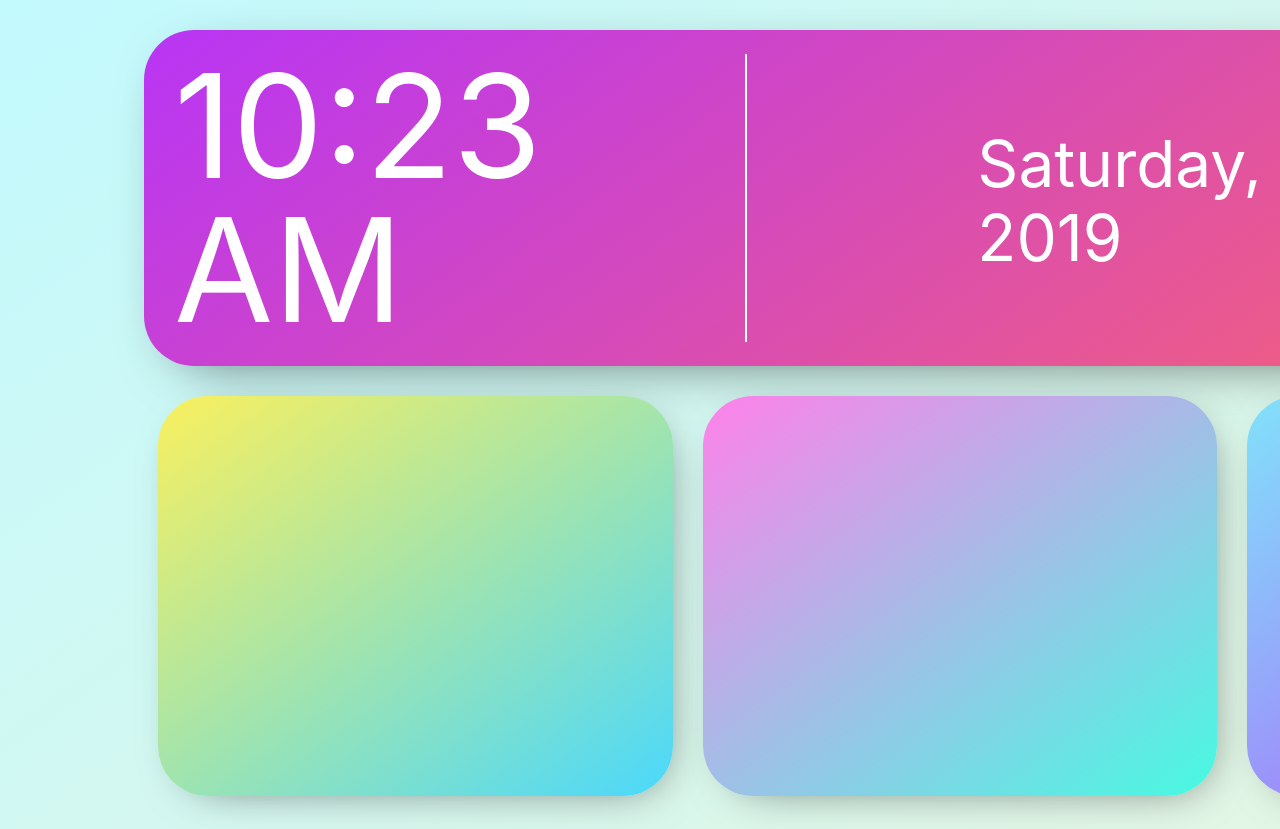
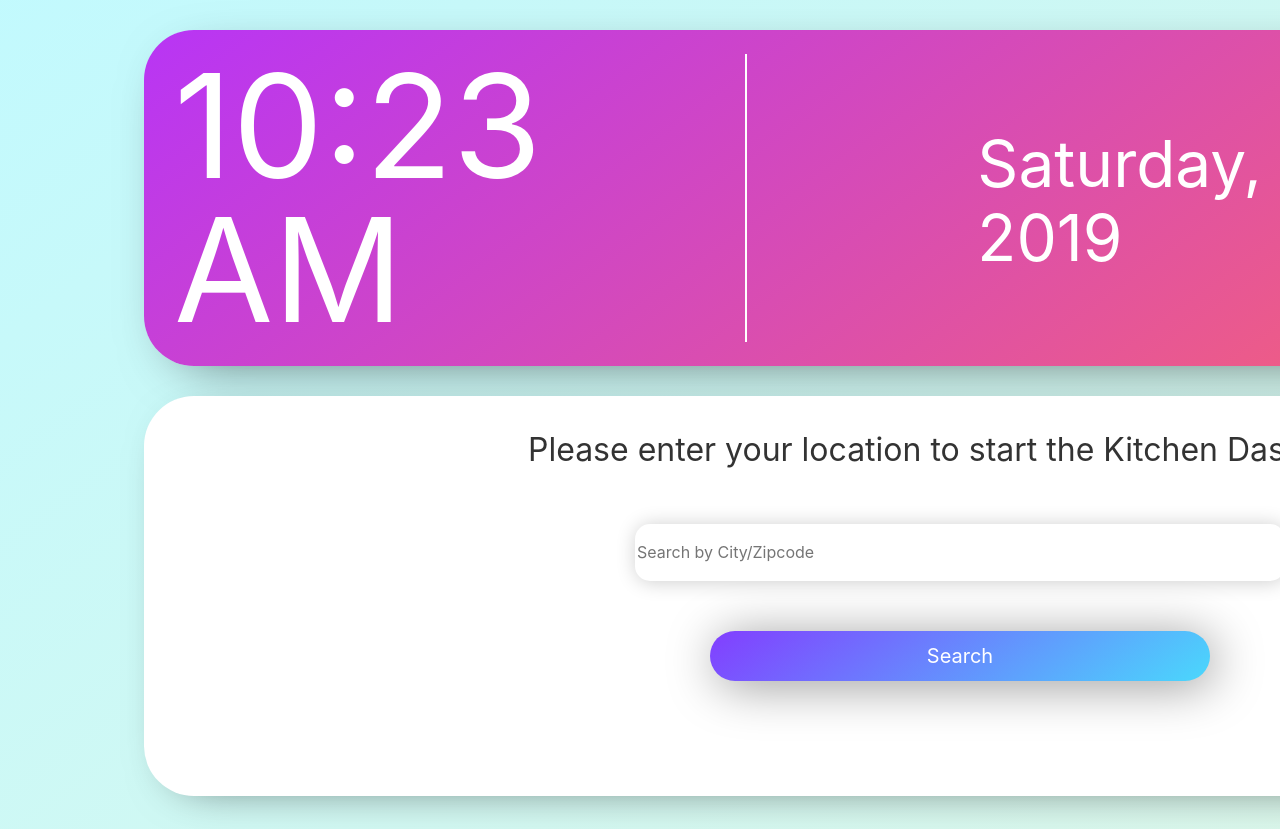
Before and after one commit to Shreyasdbz/KitchenDashboard-Nodejs, a website: page public/index.html in a window 1280 px wide. Shown: the top 829 px of the page. Drawn offline with nearby package versions, Linux system fonts and the light colour scheme; some packages are replaced by stand-ins of ours.

Commit message:
Added search ui

```diff
--- a/public/index.html
+++ b/public/index.html
@@ -24,6 +24,39 @@
     <title>Kitchen Dashboard V2</title>
 </head>
 <body>
+    <!-- Location Entry Screen -------------------------------------------------------------------- -->
+    <div id="container-current-main">
+        <div class="container-current classShow">
+            <div class="timeCard-container">
+                <div class="timeCard-box">
+                    <div class="timeCard-time">
+                        <span>10:23</span>
+                        <span>AM</span>
+                    </div>
+                    <div class="timeCard-date">
+                        <span>Saturday, August</span>
+                        <span class="timeCard-date-dateVal"> 31st</span>
+                        <span> 2019</span>
+                    </div>
+                </div>
+            </div>
+            <div class="searchBox-container">
+                <div class="searchBox">
+                    <!-- <div class="searchBox-contents"> -->
+                        <div class="searchBox-searchText">
+                            <span>Please enter your location to start the Kitchen Dashboard</span>
+                        </div>
+                        <div class="searchBox-searchInput">
+                            <input class="searchBox-searchInput-field" type="text" placeholder="Search by City/Zipcode">
+                        </div>
+                        <div class="searchBox-buttonDiv">
+                            <button class="searchBox-button">Search</button>
+                        </div>
+                    <!-- </div> -->
+                </div>
+            </div>
+        </div>
+    </div>
     <!-- Current Conditions Screen -------------------------------------------------------------------- -->
     <div id="container-current-main">
         <div class="container-current classShow">
--- a/public/style.css
+++ b/public/style.css
@@ -77,6 +77,77 @@ body{
     font-weight: bold;
     font-size: 10vh;
 }
+
+.searchBox-container{
+    display: flex;
+    padding-top: 30px;
+    width: 100%;
+    justify-content: center;
+    padding-bottom: 30px;
+}
+
+.searchBox{
+    -webkit-box-shadow: 9px 10px 46px -22px rgba(0,0,0,0.62);
+    -moz-box-shadow: 9px 10px 46px -22px rgba(0,0,0,0.62);
+    box-shadow: 9px 10px 46px -22px rgba(0,0,0,0.62);
+
+    background-color: white;
+    width: 85%;
+    height: 50vh;
+    border-radius: 50px;
+
+    display: flex;
+    flex-direction: column;
+    align-items: center;
+}
+
+.searchBox-contents{
+    width: 60%;
+    justify-content: center;
+}
+
+.searchBox-searchText{
+    font-size: 4vh;
+    color: rgba(0, 0, 0, 0.8);
+    padding-top: 30px;
+}
+
+.searchBox-searchInput{
+    padding-top: 50px;
+    padding-bottom: 50px;
+    width: 650px;
+}
+.searchBox-searchInput-field{
+    /* box-shadow: 9px 10px 46px -22px rgba(0,0,0,0.62);     */
+    box-shadow: 1px 1px 20px rgba(0, 0, 0, 0.2);
+    border: none;
+    width: 100%;
+    padding-top: 2.5%;
+    padding-bottom: 2.5%;
+    border-radius: 15px;
+}
+
+.searchBox-buttonDiv{
+    width: 500px;
+}
+
+.searchBox-button{
+    border: none;
+    width: 100%;
+    height: 50px;
+    border-radius: 50px;
+    background-image: linear-gradient(0.40turn, rgb(130, 62, 255),rgb(74, 216, 252));
+    color: white;
+    font-size: 2.5vh;
+    box-shadow: 5px 5px 50px rgba(0, 0, 0, 0.4);
+}
+.searchBox-button::before{
+    border: none;
+}
+.searchBox-button::after{
+    border: none;
+}
+
 
 .currentConditions-container{
     display: flex;
```
